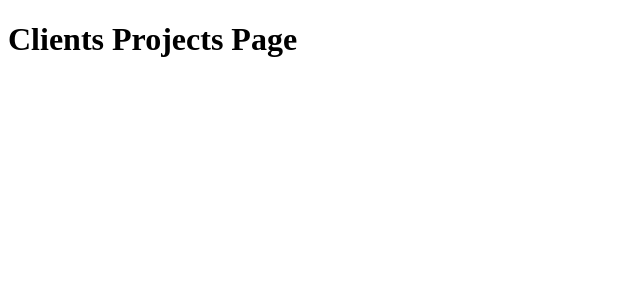
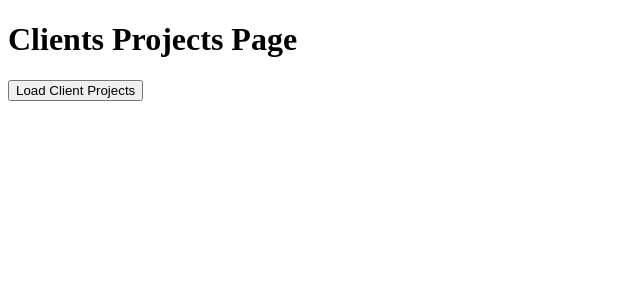
Before and after one commit to eronscode/next-js-and-react, a Next.js app: page /clients/david in a window 1280 px wide. Shown: the top 300 px of the page, without its empty margins (0-640 px from the left). Built offline with nearby package versions, Linux system fonts and the light colour scheme.

Commit message:
Programatically navigating to different pages

```diff
--- a/pages/clients/[id]/index.js
+++ b/pages/clients/[id]/index.js
@@ -1,9 +1,20 @@
+import { useRouter } from "next/router"
 
 
 function ClientsProjectsPage(props) {
+
+    const router = useRouter();
+
+    console.lo
+
+    function loadProjectsHandler() {
+        router.push(`/clients/${router.query.id}/somewhere`)
+    }
+
     return (
         <div>
             <h1>Clients Projects Page</h1>
+            <button onClick={loadProjectsHandler}>Load Client Projects</button>
         </div>
     )
 }
```
